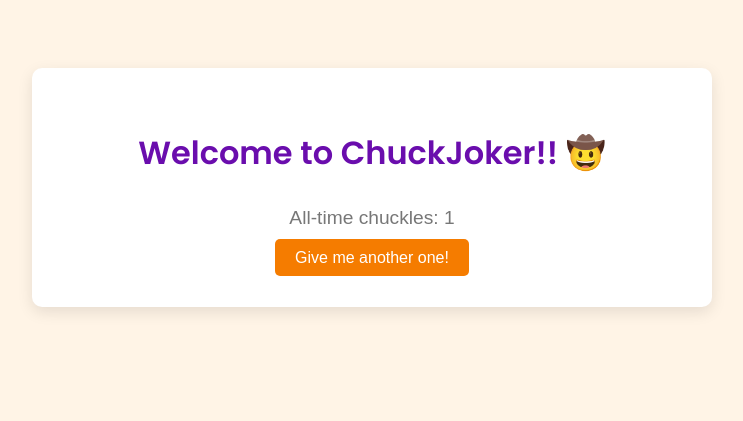
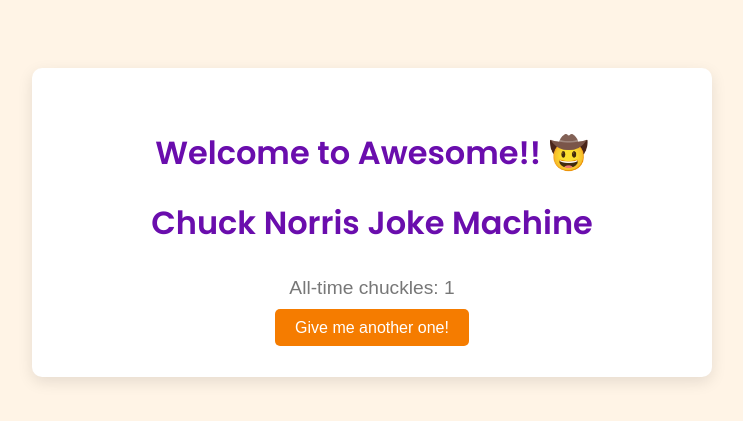
Before and after one commit to darrencgit/ChuckJoker, a Flask app: page / in a window 1280 px wide. Shown: the top 421 px of the page, without its empty margins (268-1011 px from the left). Run offline with Flask 3, Linux system fonts and the light colour scheme; data comes from the database, SQL or seed files in the repository; data that the repository does not hold is empty.

Commit message:
Update index.html

```diff
--- a/templates/index.html
+++ b/templates/index.html
@@ -9,7 +9,8 @@
 </head>
 <body>
   <div class="container">
-    <h1>Welcome to ChuckJoker!! 🤠</h1>
+    <h1>Welcome to Awesome!! 🤠</h1>
+    <h1>Chuck Norris Joke Machine</h1>
     <p class="joke">{{ joke }}</p>
     <p class="counter">All-time chuckles: {{ counter }}</p>
     <a href="/" class="button">Give me another one!</a>
```
